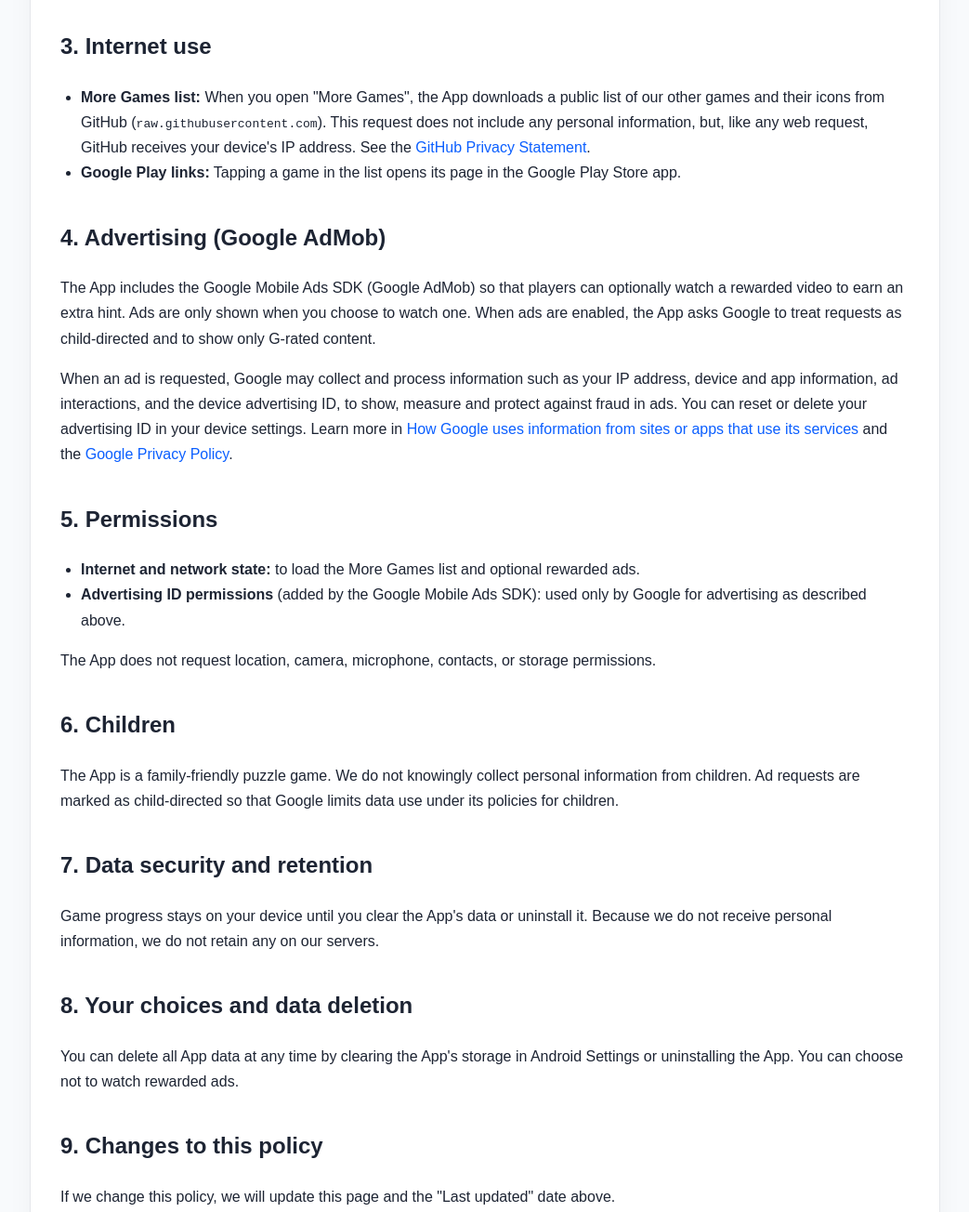
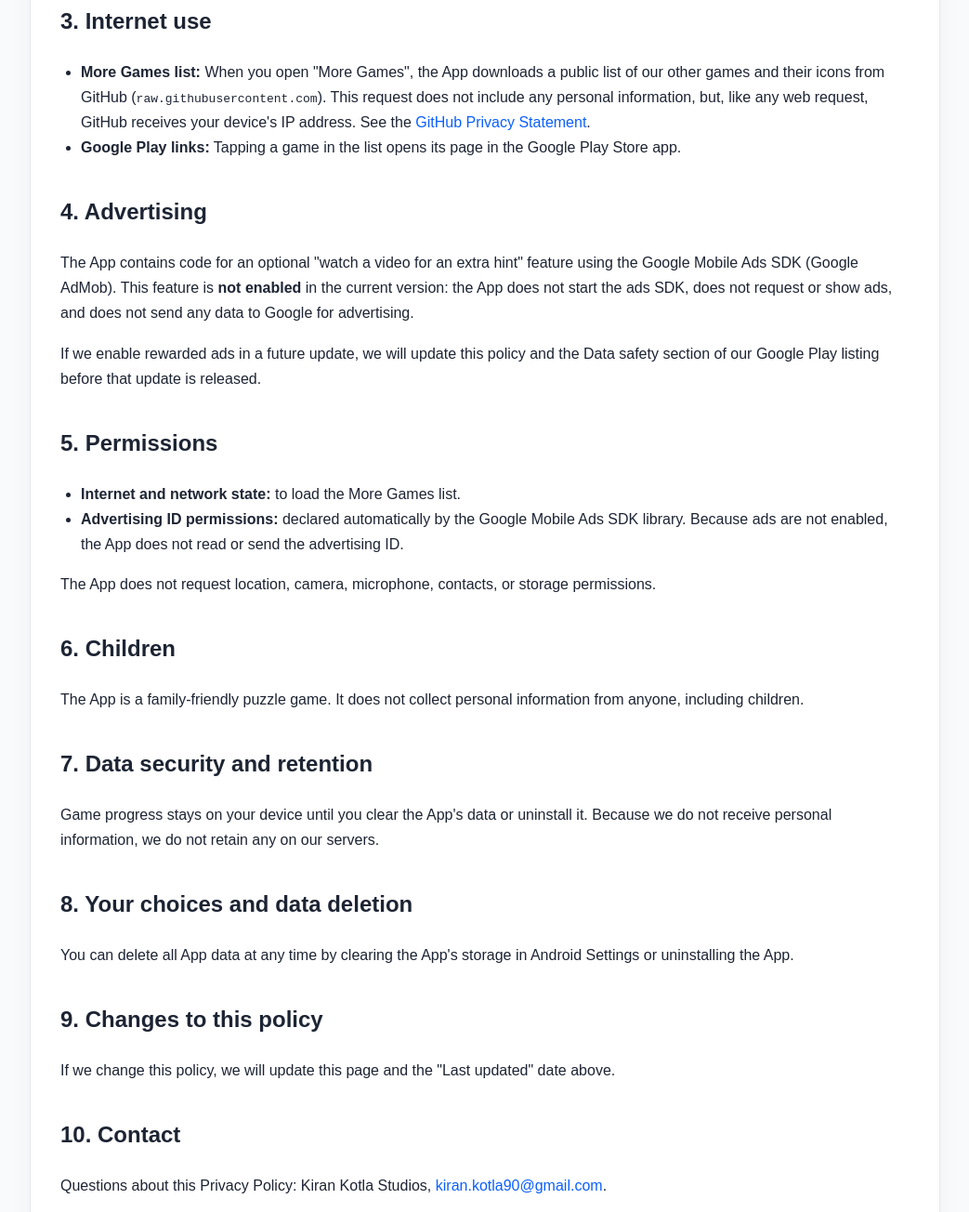
Before and after one commit to kotlakiran/privacy-policies, a plain HTML site: page rescue-fireflies/index.html in a window 1280 px wide. Shown: the part 646-1950 px from the top of the page at 93% size, without its empty margins (118-1161 px from the left). Drawn offline with Linux system fonts and the light colour scheme.

Commit message:
Rescue Fireflies policy: match v14 behaviour (ads not enabled, no personal data)
Co-authored-by: Copilot <223556219+Copilot@users.noreply.github.com>

```diff
--- a/rescue-fireflies/index.html
+++ b/rescue-fireflies/index.html
@@ -21,7 +21,7 @@
       <strong>App:</strong> Rescue Fireflies: Grid Puzzle (Android package <code>com.kirankotla.rescuefireflies.game</code>)<br />
       <strong>Last updated:</strong> 18 November 2026</p>
 
-      <p>This Privacy Policy explains what information the Rescue Fireflies app (the &quot;App&quot;) handles, why, and the choices you have. The App does not ask you to create an account and does not ask for your name, email address, phone number, location, contacts, photos, or files.</p>
+      <p>This Privacy Policy explains what information the Rescue Fireflies app (the &quot;App&quot;) handles, why, and the choices you have. The App does not require an account, has no sign-in, and does not ask you to enter any personal details.</p>
 
       <h2>1. Information stored on your device</h2>
       <p>Your game progress (current level, stars, hints left, daily challenge results) and settings such as sound on/off are saved only on your device in the App&apos;s private storage. We do not receive or upload this information. Uninstalling the App or clearing its data deletes it.</p>
@@ -35,31 +35,31 @@
         <li><strong>Google Play links:</strong> Tapping a game in the list opens its page in the Google Play Store app.</li>
       </ul>
 
-      <h2>4. Advertising (Google AdMob)</h2>
-      <p>The App includes the Google Mobile Ads SDK (Google AdMob) so that players can optionally watch a rewarded video to earn an extra hint. Ads are only shown when you choose to watch one. When ads are enabled, the App asks Google to treat requests as child-directed and to show only G-rated content.</p>
-      <p>When an ad is requested, Google may collect and process information such as your IP address, device and app information, ad interactions, and the device advertising ID, to show, measure and protect against fraud in ads. You can reset or delete your advertising ID in your device settings. Learn more in <a href="https://policies.google.com/technologies/partner-sites">How Google uses information from sites or apps that use its services</a> and the <a href="https://policies.google.com/privacy">Google Privacy Policy</a>.</p>
+      <h2>4. Advertising</h2>
+      <p>The App contains code for an optional &quot;watch a video for an extra hint&quot; feature using the Google Mobile Ads SDK (Google AdMob). This feature is <strong>not enabled</strong> in the current version: the App does not start the ads SDK, does not request or show ads, and does not send any data to Google for advertising.</p>
+      <p>If we enable rewarded ads in a future update, we will update this policy and the Data safety section of our Google Play listing before that update is released.</p>
 
       <h2>5. Permissions</h2>
       <ul>
-        <li><strong>Internet and network state:</strong> to load the More Games list and optional rewarded ads.</li>
-        <li><strong>Advertising ID permissions</strong> (added by the Google Mobile Ads SDK): used only by Google for advertising as described above.</li>
+        <li><strong>Internet and network state:</strong> to load the More Games list.</li>
+        <li><strong>Advertising ID permissions:</strong> declared automatically by the Google Mobile Ads SDK library. Because ads are not enabled, the App does not read or send the advertising ID.</li>
       </ul>
       <p>The App does not request location, camera, microphone, contacts, or storage permissions.</p>
 
       <h2>6. Children</h2>
-      <p>The App is a family-friendly puzzle game. We do not knowingly collect personal information from children. Ad requests are marked as child-directed so that Google limits data use under its policies for children.</p>
+      <p>The App is a family-friendly puzzle game. It does not collect personal information from anyone, including children.</p>
 
       <h2>7. Data security and retention</h2>
       <p>Game progress stays on your device until you clear the App&apos;s data or uninstall it. Because we do not receive personal information, we do not retain any on our servers.</p>
 
       <h2>8. Your choices and data deletion</h2>
-      <p>You can delete all App data at any time by clearing the App&apos;s storage in Android Settings or uninstalling the App. You can choose not to watch rewarded ads.</p>
+      <p>You can delete all App data at any time by clearing the App&apos;s storage in Android Settings or uninstalling the App. </p>
 
       <h2>9. Changes to this policy</h2>
       <p>If we change this policy, we will update this page and the &quot;Last updated&quot; date above.</p>
 
       <h2>10. Contact</h2>
-      <p>If you have questions about this Privacy Policy, contact Kiran Kotla Studios at <a href="mailto:kiran.kotla90@gmail.com">kiran.kotla90@gmail.com</a>.</p>
+      <p>Questions about this Privacy Policy: Kiran Kotla Studios, <a href="mailto:kiran.kotla90@gmail.com">kiran.kotla90@gmail.com</a>.</p>
     </div>
   </body>
 </html>
```
